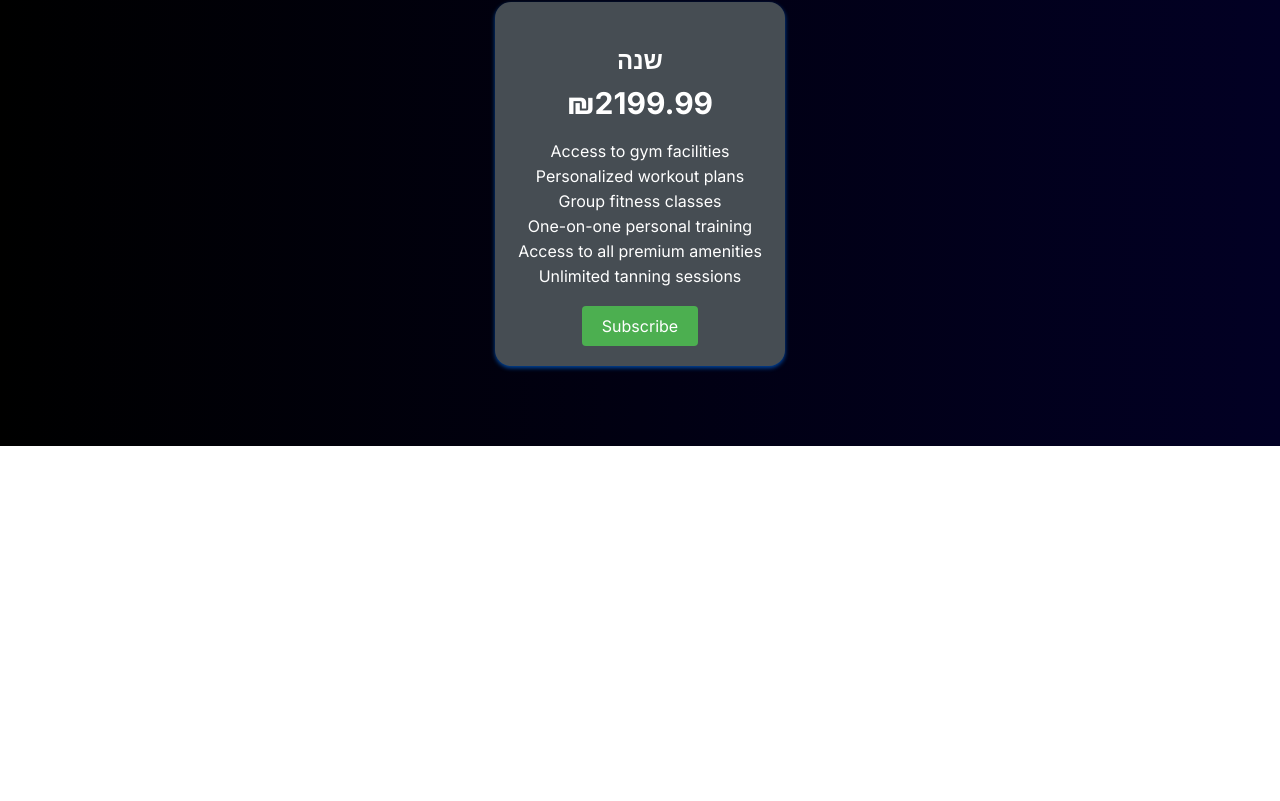
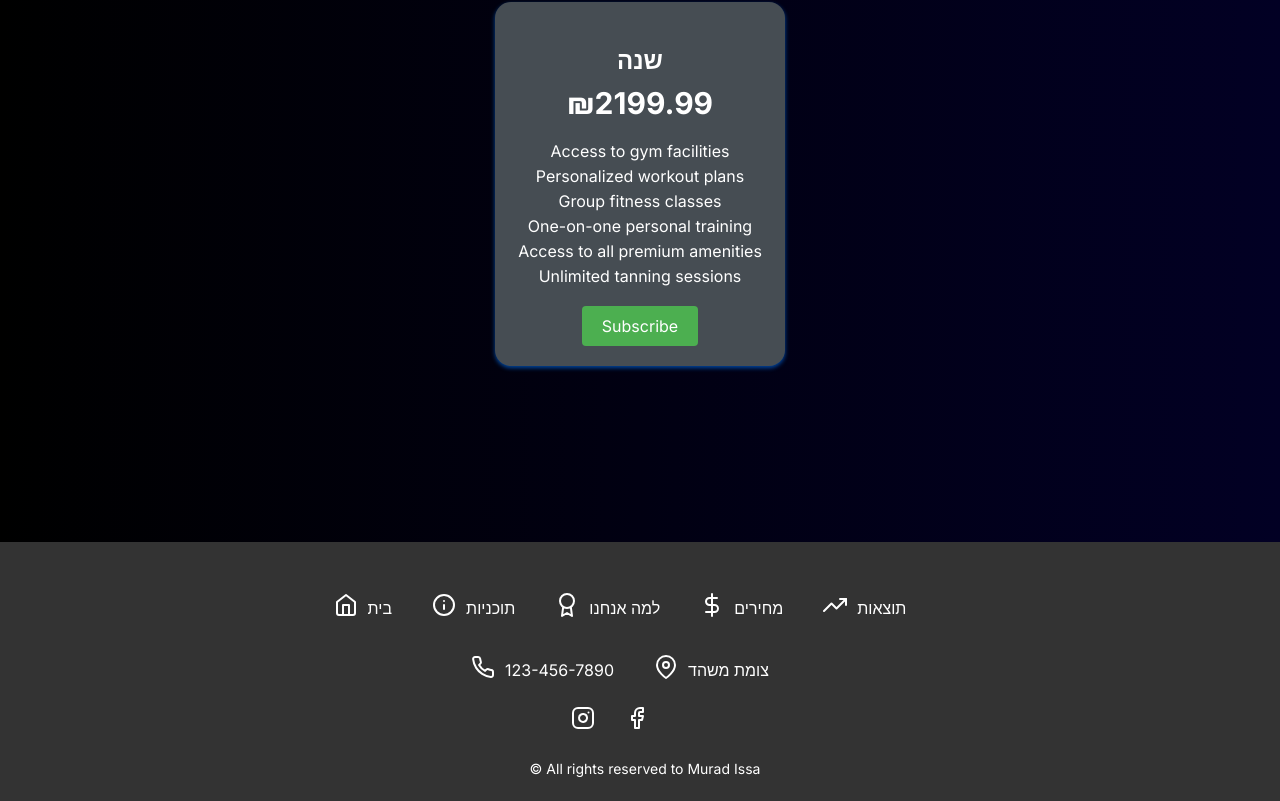
Before and after one commit to muradissa/Factory-GYM, a React (Create React App) app: page / in a window 1280 px wide. Shown: the part 4122-4923 px from the top of the page. Before the commit the page ends 4568 px from the top, so only its background shows below. Built offline with nearby package versions, Linux system fonts and the light colour scheme.

Commit message:
add footer section

```diff
--- a/package.json
+++ b/package.json
@@ -12,6 +12,7 @@
     "number-counter": "^1.0.3",
     "react": "^18.2.0",
     "react-dom": "^18.2.0",
+    "react-icons": "^4.8.0",
     "react-onclickoutside": "^6.12.2",
     "react-scripts": "5.0.1",
     "react-scroll": "^1.8.7",
--- a/src/App.js
+++ b/src/App.js
@@ -1,4 +1,5 @@
 import './App.css';
+import Footer from './components/Footer/Footer';
 import GymPlans from './components/GymPlans/GymPlans';
 import Hero from './components/Hero/Hero';
 import Programs from './components/Programs/Programs';
@@ -15,6 +16,7 @@ function App() {
           <Results/>
           <Schedule/>
           <GymPlans/>
+          <Footer/>
     </div>
   );
 }
--- a/src/components/Footer/Footer.jsx
+++ b/src/components/Footer/Footer.jsx
@@ -0,0 +1,78 @@
+import React from 'react';
+import { FiHome, FiInfo, FiAward, FiDollarSign, FiTrendingUp } from 'react-icons/fi';
+import { FiPhone, FiMapPin, FiInstagram, FiFacebook } from 'react-icons/fi';
+import './footer.css';
+
+const Footer = () => {
+  return (
+    <footer className="footer">
+      <div className="footer-container">
+        <div className="footer-column">
+          <div className="footer-icon">
+            <FiHome />
+          </div>
+          <p className="footer-text">בית</p>
+        </div>
+        <div className="footer-column">
+          <div className="footer-icon">
+            <FiInfo />
+          </div>
+          <p className="footer-text">תוכניות</p>
+        </div>
+        <div className="footer-column">
+          <div className="footer-icon">
+            <FiAward />
+          </div>
+          <p className="footer-text">למה אנחנו</p>
+        </div>
+        <div className="footer-column">
+          <div className="footer-icon">
+            <FiDollarSign />
+          </div>
+          <p className="footer-text">מחירים</p>
+        </div>
+        <div className="footer-column">
+          <div className="footer-icon">
+            <FiTrendingUp />
+          </div>
+          <p className="footer-text">תוצאות</p>
+        </div>
+      </div>
+      <div className="footer-container">
+        <div className="footer-column">
+          <div className="footer-icon">
+            <FiPhone />
+          </div>
+          <p className="footer-text">123-456-7890</p>
+        </div>
+        <div className="footer-column">
+          <div className="footer-icon">
+            <FiMapPin />
+          </div>
+          <p className="footer-text">צומת משהד</p>
+        </div>
+
+      </div>
+      <div className="footer-container">
+        <div className="footer-column">
+          <div className="footer-icon">
+            <a href="https://www.instagram.com/" target="_blank" rel="noopener noreferrer">
+              <FiInstagram />
+            </a>
+          </div>
+          <div className="footer-icon vertical-line" />
+          <div className="footer-icon">
+            <a href="https://www.facebook.com/" target="_blank" rel="noopener noreferrer">
+              <FiFacebook />
+            </a>
+          </div>
+        </div>
+      </div>
+        <div className="footer-rights">
+          <p className="reserved-text">© All rights reserved to Murad Issa</p>
+        </div>
+    </footer>
+  );
+};
+
+export default Footer;
--- a/src/components/Footer/footer.css
+++ b/src/components/Footer/footer.css
@@ -0,0 +1,96 @@
+
+
+.footer {
+    background-color: #333333;
+    color: #ffffff;
+    padding: 40px 0;
+    padding-bottom: 10px;
+}
+
+.footer-container {
+    max-width: 1200px;
+    margin: 0 auto;
+    display: flex;
+    flex-wrap: wrap;
+    justify-content: center;
+    align-items: center;
+}
+
+.footer-column {
+    display: flex;
+    align-items: center;
+    margin-right: 40px;
+    margin-bottom: 10px;
+    animation: fadeInUp 0.5s ease;
+    transition: 0.4s;
+}
+
+.footer-column:not(:last-child) .vertical-line {
+    width: 1px;
+    height: 16px;
+    margin: 0 10px;
+    background-color: #ffffff;
+}
+
+.footer-icon {
+    font-size: 24px;
+    margin-right: 10px;
+}
+
+.footer-text {
+    font-size: 16px;
+}
+.footer-column:hover {
+    scale: 1.1;
+    color: var(--blue);
+    cursor: pointer;
+}
+
+  .footer-icon a {
+    margin-right: 10px;
+    color: #ffffff;
+    font-size: 24px;
+    transition: color 0.3s ease;
+  }
+
+  .footer-icon a:hover {
+    color: #aaaaaa;
+  }
+
+  .reserved-text {
+    font-size: 14px;
+    margin-left: 10px;
+  }
+  .footer-rights{
+    text-align: center;
+  }
+
+  @keyframes fadeInUp {
+    from {
+      opacity: 0;
+      transform: translateY(20px);
+    }
+    to {
+      opacity: 1;
+      transform: translateY(0);
+    }
+  }
+
+  @media screen and (max-width: 768px) {
+    .footer-column {
+      margin-right: 20px;
+    }
+
+    .footer-icon {
+      font-size: 20px;
+      margin-right: 8px;
+    }
+
+    .footer-text {
+      font-size: 14px;
+    }
+
+    .footer-icon a {
+      font-size: 20px;
+    }
+  }
```
Also changed, not shown: 1 other file (tests, documents, lock files or other folders).
